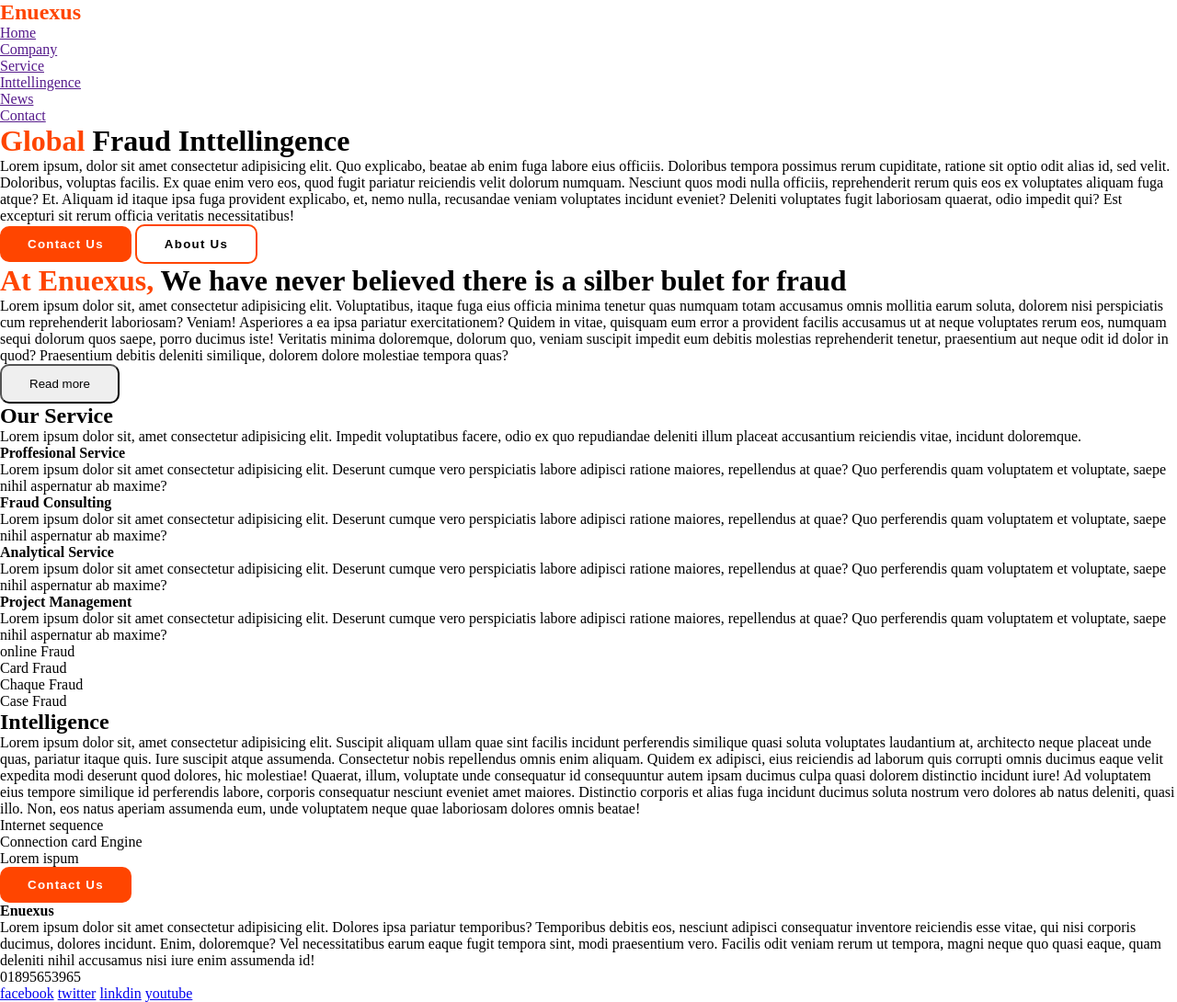
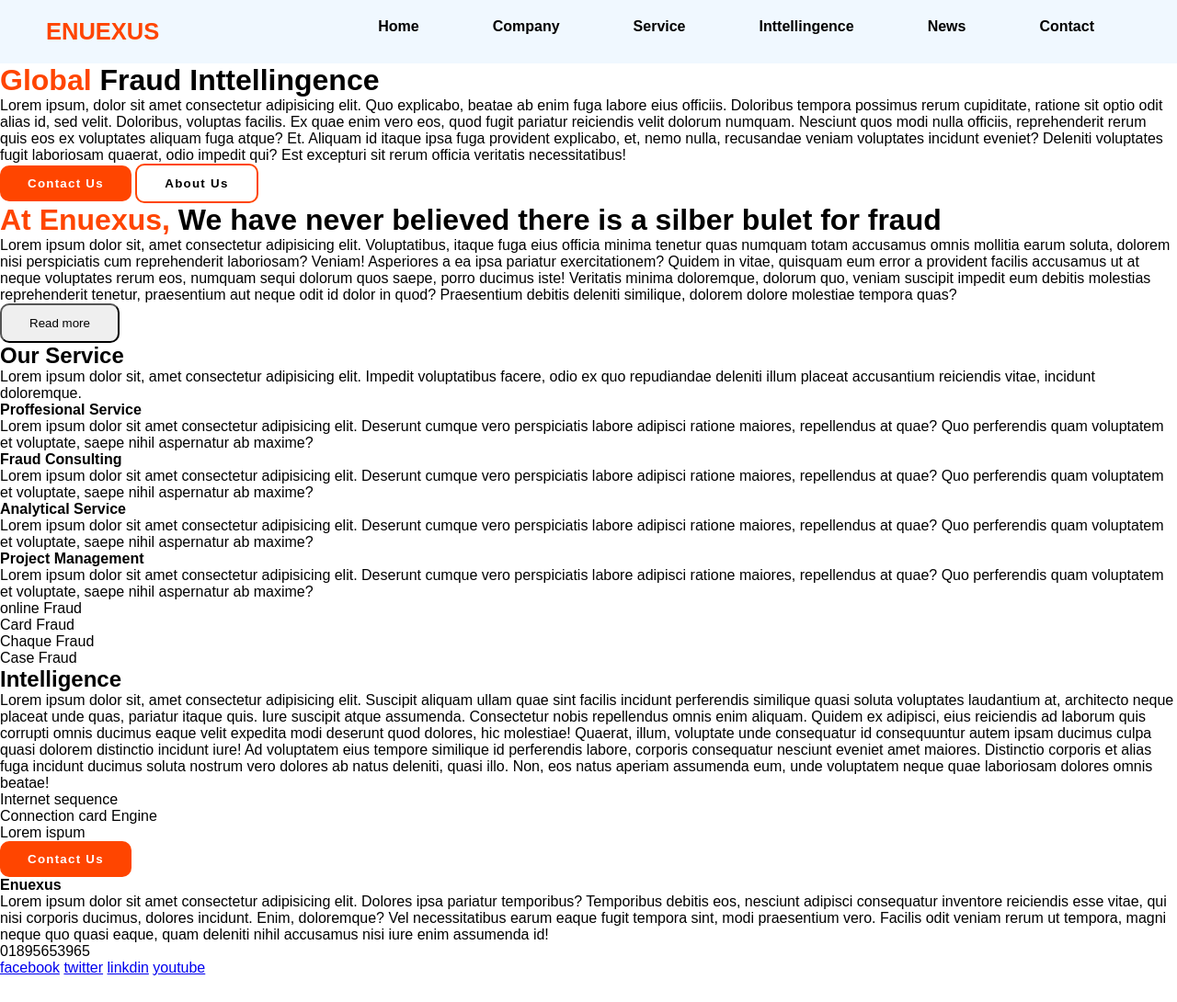
Before and after one commit to rakib5561/Enuexus_landing_page, a plain HTML site: page index.html in a window 1280 px wide. Shown: the whole page at 92% size. After the commit the page ends 1062 px from the top, so only its background shows below. Drawn offline with Linux system fonts and the light colour scheme.

Commit message:
nav bar completed

```diff
--- a/css/style.css
+++ b/css/style.css
@@ -2,9 +2,52 @@
   margin: 0;
   padding: 0;
   box-sizing: border-box;
+  font-family: Arial, Helvetica, sans-serif;
+}
+
+.header-wrapper {
+  width: 100%;
+  padding: 20px 0px;
+  background-color: aliceblue;
+}
+
+.container {
+  width: 1280px;
+  padding: 0px 50px;
+  margin: auto;
+}
+
+.nav-content {
+  display: flex;
+  width: 100%;
 }
 
 .nav-logo {
+  font-size: 17px;
+  font-weight: bold;
+  text-transform: uppercase;
+  color: orangered;
+  width: 30%;
+}
+
+.nav-list {
+  display: flex;
+  width: 70%;
+}
+
+.nav-list li {
+  padding: 0px 40px;
+  list-style-type: none;
+  cursor: pointer;
+}
+.nav-list li a {
+  color: black;
+  font-size: 16px;
+  font-weight: bold;
+  text-decoration: none;
+}
+
+.nav-list li a:hover {
   color: orangered;
 }
 
--- a/index.html
+++ b/index.html
@@ -11,13 +11,14 @@
   </head>
   <body>
     <!-- Start Header -->
-    <header>
-      <nav>
+    <header class="header-wrapper">
+      <div class="container">
+        <nav class="nav-content">
           <div class="nav-logo">
             <h1>Enuexus</h1>
           </div>
-        <div class="nav-list">
-          <ul>
+          <div>
+            <ul class="nav-list">
               <li><a href="">Home</a></li>
               <li><a href="">Company</a></li>
               <li><a href="">Service</a></li>
@@ -27,6 +28,7 @@
             </ul>
           </div>
         </nav>
+      </div>
     </header>
     <!-- End Header -->
 
```
Lines whose indentation alone changed are shown as unchanged.
